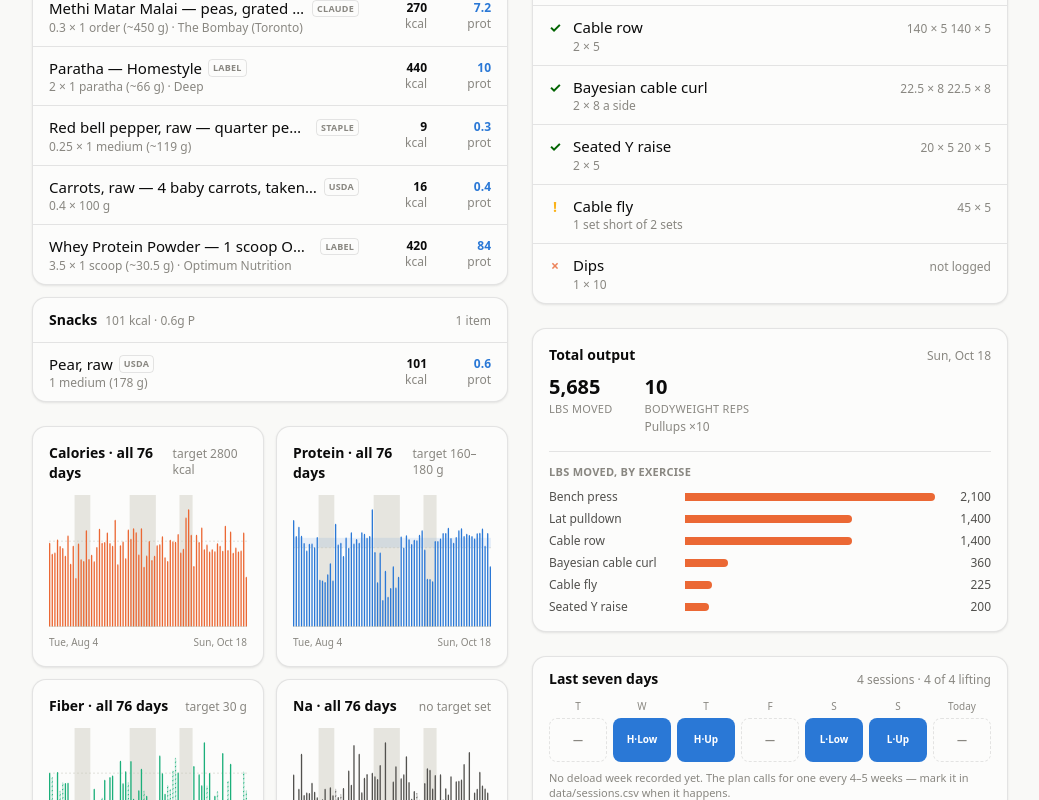
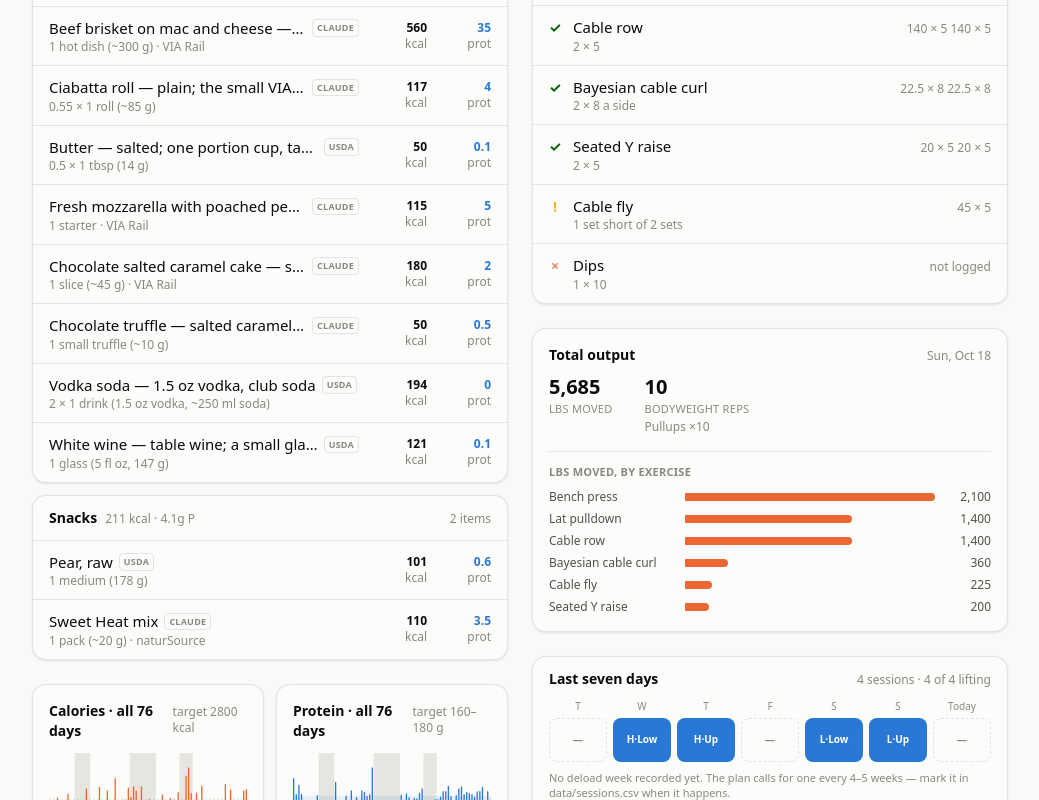
Before and after one commit to soldoutbudokan/Health, a Next.js app: page /Health/ in a window 1280 px wide. Shown: the part 1320-2120 px from the top of the page, without its empty margins (120-1159 px from the left). Built offline with nearby package versions, Linux system fonts and the light colour scheme.

Commit message:
Log Oct 18 train: the Oct 12 VIA dinner again, a naturSource mix, two vodka sodas and a glass of white wine; add both drinks to the catalog

```diff
--- a/src/data/staples.ts
+++ b/src/data/staples.ts
@@ -1638,4 +1638,26 @@ export const STAPLE_FOODS: Food[] = [
     note: "USDA regular Caesar dressing (FDC 169055), 542 kcal and 1,209 mg sodium per 100 g, read off a mirror on Oct 14 since FoodData Central was blocked. Sugar left blank because the mirror didn't give it. Deli and market dressings vary; sodium runs 150–250 mg a tablespoon.",
     tags: ["caesar", "caesar dressing", "dressing", "salad dressing", "sauce", "condiment"],
   },
+  {
+    id: "staple-vodka-soda",
+    name: "Vodka soda",
+    variant: "1.5 oz vodka, club soda",
+    source: "usda",
+    per: "1 drink (1.5 oz vodka, ~250 ml soda)",
+    gramsPerServing: 292,
+    macros: { calories: 97, protein: 0, carbs: 0, fat: 0, fiber: 0, sugar: 0, sodium: 50 },
+    note: "USDA 80-proof vodka at a 1.5 oz pour: 97 kcal, all of it from about 14 g of alcohol, which no macro column holds. Club soda adds no calories and about 50 mg sodium in a 250 ml pour. A 50 ml mini, which trains and planes often pour, is about 110 kcal.",
+    tags: ["vodka", "vodka soda", "soda", "club soda", "cocktail", "alcohol", "drink", "via rail"],
+  },
+  {
+    id: "staple-white-wine-glass",
+    name: "White wine",
+    variant: "table wine",
+    source: "usda",
+    per: "1 glass (5 fl oz, 147 g)",
+    gramsPerServing: 147,
+    macros: { calories: 121, protein: 0.1, carbs: 3.8, fat: 0, fiber: 0, sugar: 1.4, sodium: 7 },
+    note: "USDA white table wine at a 5 oz glass. About 15 g of alcohol, 106 kcal, which no macro column holds; the carbs make up the rest. Sweeter whites carry more sugar, and a bigger pour scales with the servings multiplier.",
+    tags: ["wine", "white wine", "glass", "alcohol", "drink", "via rail"],
+  },
 ];
```
Also changed, not shown: data/log.csv.
